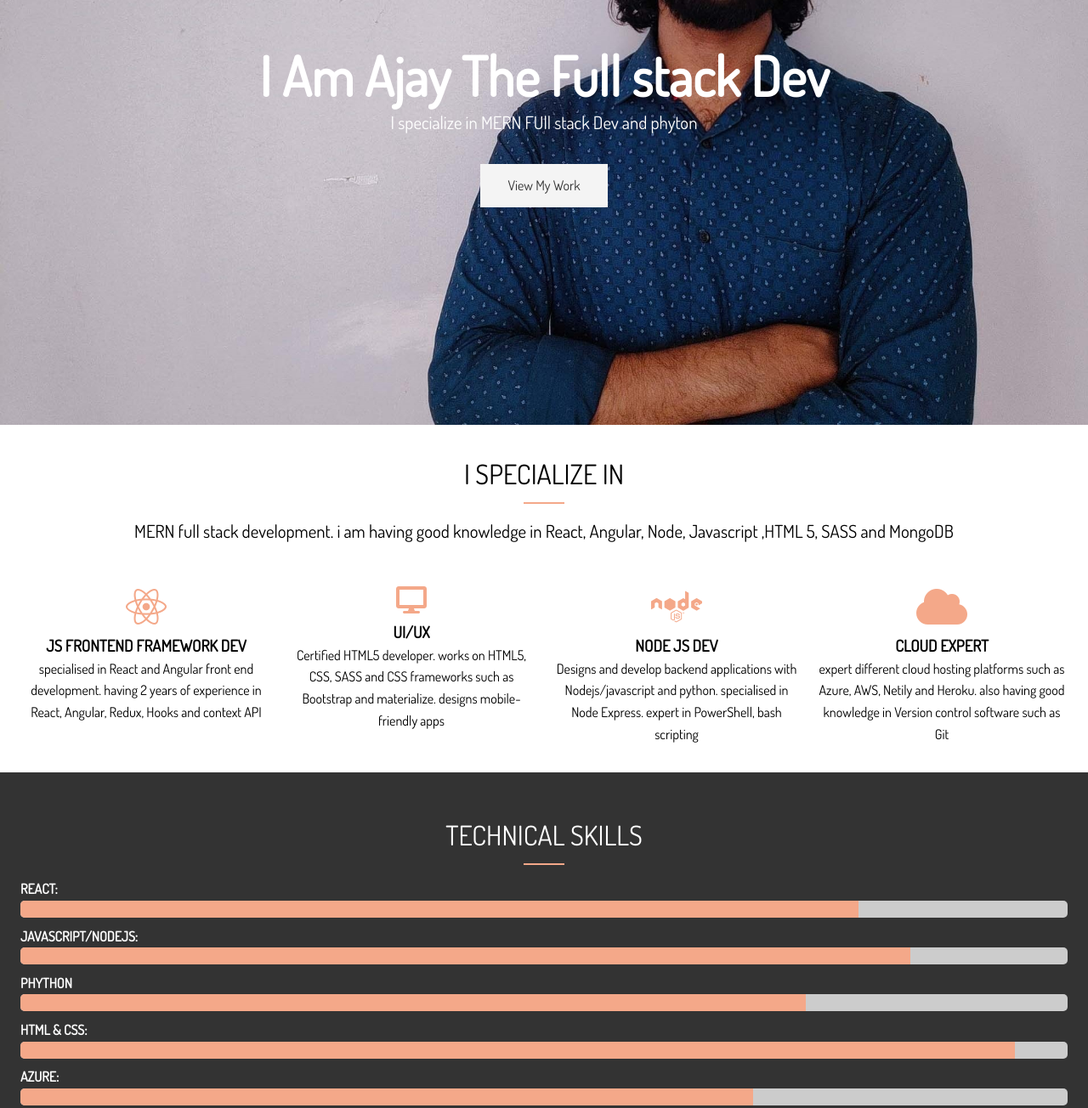
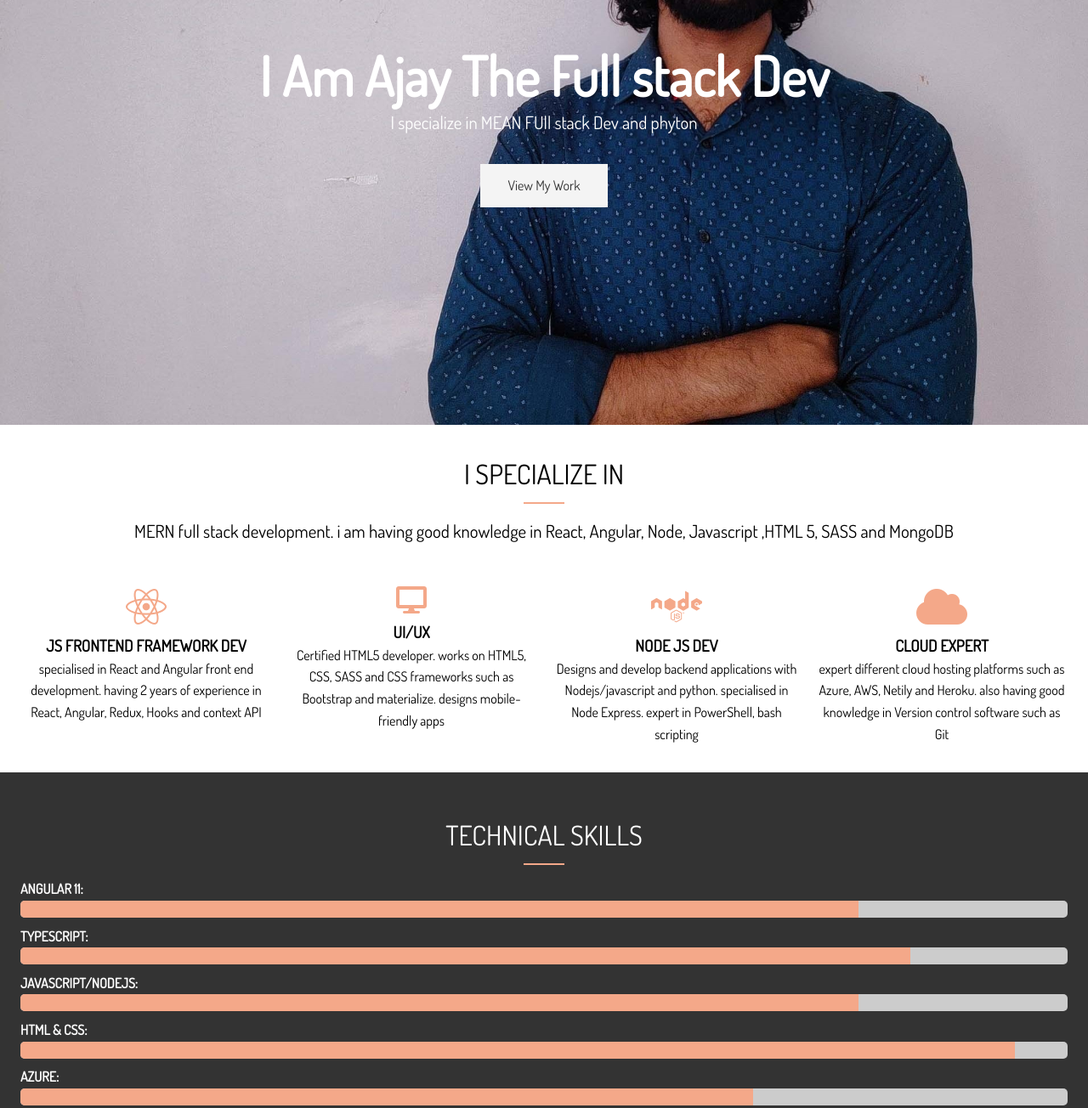
Before and after one commit to ajayudayasanu/portfolio-website-full, a website: page dist/index.html in a window 1280 px wide. Shown: the part 300-1604 px from the top of the page at 85% size. Drawn offline with Linux system fonts and the light colour scheme.

Commit message:
2021 march update -1

```diff
--- a/dist/index.html
+++ b/dist/index.html
@@ -54,7 +54,7 @@
             ></span>
           </h1>
           <p class="lead">
-            I specialize in MERN FUll stack Dev and phyton
+            I specialize in MEAN FUll stack Dev and phyton
           </p>
           <a href="work.html" class="btn-light">View My Work</a>
         </div>
@@ -116,17 +116,17 @@
       <div class="container">
         <h2 class="section-title">Technical Skills</h2>
         <div class="bottom-line"></div>
-        <h4>React:</h4>
+        <h4>Angular 11:</h4>
         <div class="progress">
           <div style="width:80%"></div>
         </div>
-        <h4>JavaScript/NodeJS:</h4>
+        <h4>TypeScript:</h4>
         <div class="progress">
           <div style="width:85%"></div>
         </div>
-        <h4>Phython</h4>
+        <h4>JavaScript/NodeJS:</h4>
         <div class="progress">
-          <div style="width:75%"></div>
+          <div style="width:80%"></div>
         </div>
         <h4>HTML & CSS:</h4>
         <div class="progress">
@@ -151,7 +151,7 @@
       <p class="lead">
        Click on the link to download the resume
       </p>
-      <a href="https://docs.google.com/uc?export=download&amp;id=1HOZcVtQfUQiEowPD1CcM-aD6mDN7JljC" class="btn-dark">Download Resume</a>
+      <a href="/resume/Ajay_Unnikuttan_CV_2021_mar.pdf" class="btn-dark" download >Download Resume</a>
     </div>
     </section>
 <!-- youtube video -->
@@ -190,7 +190,7 @@
     <!-- Footer -->
     <footer id="main-footer">
       <div class="footer-content container">
-        <p>Copyright &copy; 2020. All Rights Reserved</p>
+        <p>Copyright &copy; 2021. All Rights Reserved</p>
         <div class="social">
           <a href="https://github.com/ajayudayasanu" target="_blank"
             ><i class="fab fa-github"></i
```
Also changed, not shown: dist/about.html (+2 -2 lines), dist/contact.html (+1 -1 lines), dist/work.html (+1 -1 lines), 1 other file.
